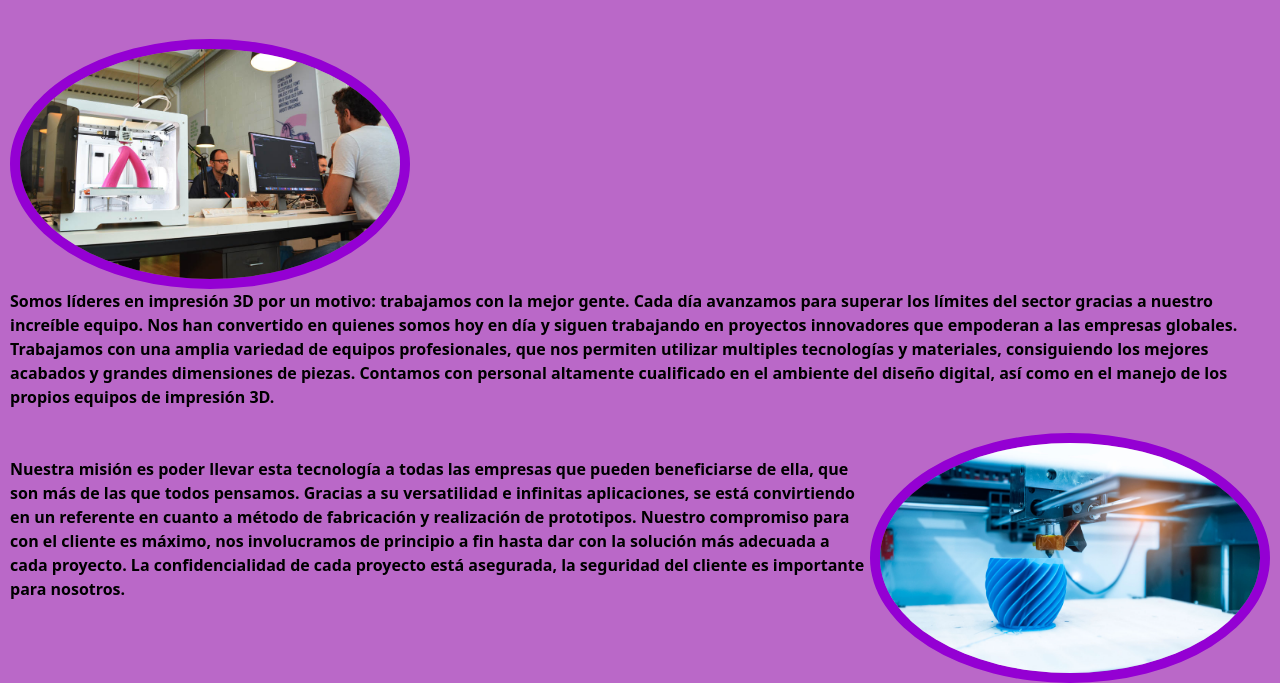
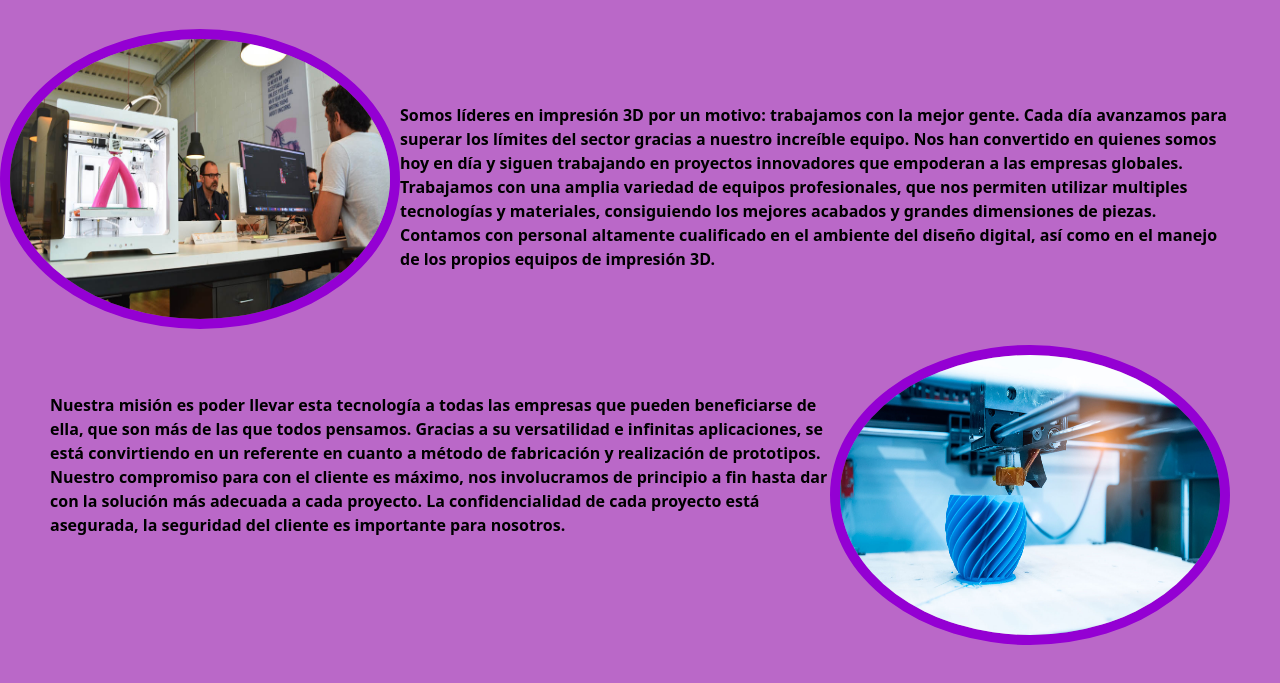
Before and after one commit to mbelenm/Ventura3D, a website: page secciones/nosotros.html in a window 1280 px wide. Shown: the part 143-826 px from the top of the page. Drawn offline with Linux system fonts and the light colour scheme.

Commit message:
correciones de errores

```diff
--- a/css/estilo.css
+++ b/css/estilo.css
@@ -104,7 +104,20 @@ h1{font-size: 3rem;}
 
     }
 
+    .imgIzquierda {
+            float: left;
+      }
+   .imgDerecha {
+      float: right;
+   }
 
+    .nosoimagen{
+ display:block;
+  margin: 7 px;
+  width: 400px;
+  height: 300px;
+
+}
 
 
 
@@ -201,7 +214,7 @@ h1{font-size: 3rem;}
   text-align: justify-all; /*alinear texto:  justify, cneter,  right y left */;
   font-weight: bold;
   list-style-type:none ;
-  margin: 10px;
+  margin: 50px;
 }
 
 /*BACKRAUND contactos*/
@@ -283,7 +296,7 @@ h1{font-size: 3rem;}
 
 }
 
-@media only screen and (max-width: 768px){
+@media only screen and (max-width: 700px){
    /* CSS general */
  * {
    margin: 0;
@@ -357,6 +370,13 @@ h1{font-size: 3rem;}
   margin: 7 px;
   width: 300px;
   height: 200px;
+
+}
+
+.imgDerecha{
+margin-left: auto;
+
+margin-right: auto;
 
 }
 
--- a/secciones/nosotros.html
+++ b/secciones/nosotros.html
@@ -79,18 +79,20 @@
 		<section >
 			<h1 class="encabezado gradiente" >Nosotros</h1>
 		</section> <br>
-		<!-- <section class="textoPresentacion "  > -->
-       <p class="nosotros">
-			<img src="../assets/imagenes/nosotros.jpg"  width="400" height="250"  alt="nosotros" class="bordeCirculo nosoimagen"   >
+		<!-- <section class=" "  > -->
 
-				<br>Somos líderes  en impresión 3D por un motivo: trabajamos con la mejor gente. Cada día avanzamos para superar los límites del sector gracias a nuestro increíble equipo. Nos han convertido en quienes somos hoy en día y siguen trabajando en proyectos innovadores que empoderan a las empresas globales.
+			<img src="../assets/imagenes/nosotros.jpg"   width="400" height="250"  alt="nosotros" class="bordeCirculo nosoimagen imgIzquierda"   > <br clear="right">
+
+       <p class="nosotros ">
+				Somos líderes  en <strong> impresión 3D </strong>  por un motivo: trabajamos con la mejor gente. Cada día avanzamos para superar los límites del sector gracias a nuestro increíble equipo. Nos han convertido en quienes somos hoy en día y siguen trabajando en proyectos innovadores que empoderan a las empresas globales.
 				Trabajamos con una amplia variedad de equipos profesionales, que nos permiten utilizar multiples tecnologías y materiales, consiguiendo los mejores acabados y grandes dimensiones de piezas.
 
 				Contamos con personal altamente cualificado en el ambiente del diseño digital, así como en el manejo de los propios equipos de impresión 3D. <br> <br>
+        </p>
+        <p class="nosotros ">
+        <img src="../assets/imagenes/3D.jpg"  width="400" height="250"  alt="nosotros" class="bordeCirculo nosoimagen imgDerecha"   >  <br clear="left">
 
-        <img src="../assets/imagenes/3D.jpg" align="right" width="400" height="250"  alt="nosotros" class="bordeCirculo nosoimagen"   >  <br clear="left">
-
-				Nuestra misión es poder llevar esta tecnología a todas las empresas que pueden beneficiarse de ella, que son más de las que todos pensamos. Gracias a su versatilidad e infinitas aplicaciones, se está convirtiendo en un referente en cuanto a método de fabricación y realización de prototipos.
+				<br>Nuestra misión es poder llevar esta tecnología a todas las empresas que pueden beneficiarse de ella, que son más de las que todos pensamos. Gracias a su versatilidad e infinitas aplicaciones, se está convirtiendo en un referente en cuanto a método de fabricación y realización de prototipos.
 
 				Nuestro compromiso para con el cliente es máximo, nos involucramos de principio a fin hasta dar con la solución más adecuada a cada proyecto. La confidencialidad de cada proyecto está asegurada, la seguridad del cliente es importante para nosotros. <br clear="all">
 
```
